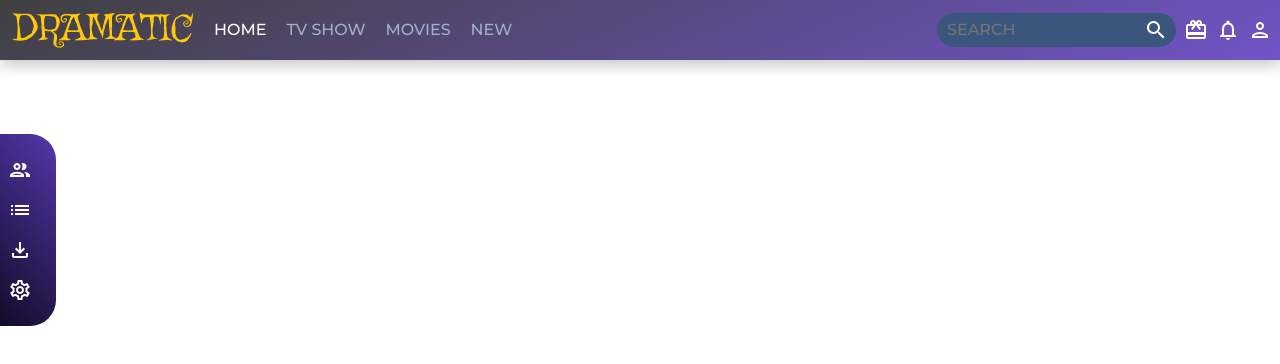
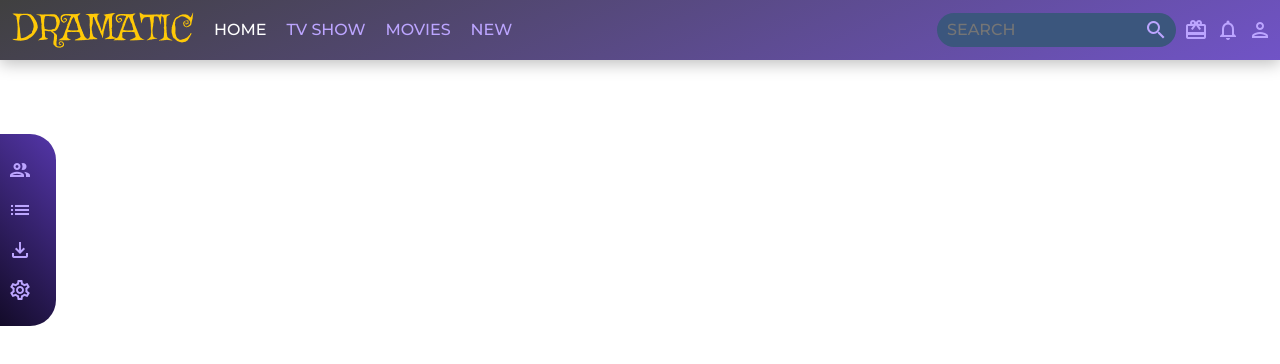
Before and after one commit to rohit-saluja/angular-movie-browser, an Angular app: page / in a window 1280 px wide. Shown: the top 364 px of the page. Built offline with nearby package versions, Linux system fonts and the light colour scheme.

Commit message:
updated the stylings for the side nav

```diff
--- a/src/app/core/header/header.component.scss
+++ b/src/app/core/header/header.component.scss
@@ -6,16 +6,13 @@
   );
   box-shadow: 0px 4px 15px 0px rgba(0, 0, 0, 0.25);
   .navigation-links {
-    color: var(--grey);
+    color: var(--purple);
     gap: 20px;
     .active {
       color: #ffffff;
     }
   }
   .navigation-search {
-    .material-icons-outlined {
-      color: #ffffff;
-    }
     .search-input {
       background-color: #3b567d;
       input {
--- a/src/app/core/side-nav/side-nav.component.scss
+++ b/src/app/core/side-nav/side-nav.component.scss
@@ -3,5 +3,4 @@
   border-top-right-radius: 26px;
   border-bottom-right-radius: 26px;
   background: linear-gradient(48deg, #130b29 0%, #5436a9 100%, #5e47a1 100%);
-
 }
--- a/src/styles.scss
+++ b/src/styles.scss
@@ -12,5 +12,5 @@ body {
   font-family: Montserrat;
 }
 .material-icons-outlined {
-  color: #ffffff;
+  color: var(--purple);
 }
```
